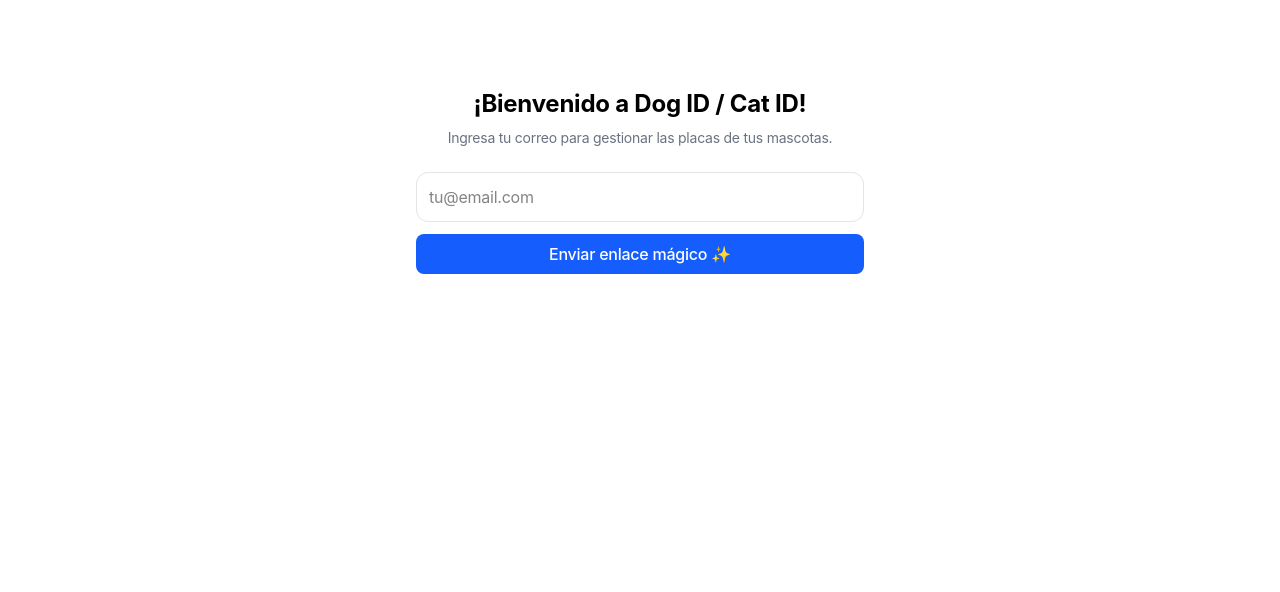
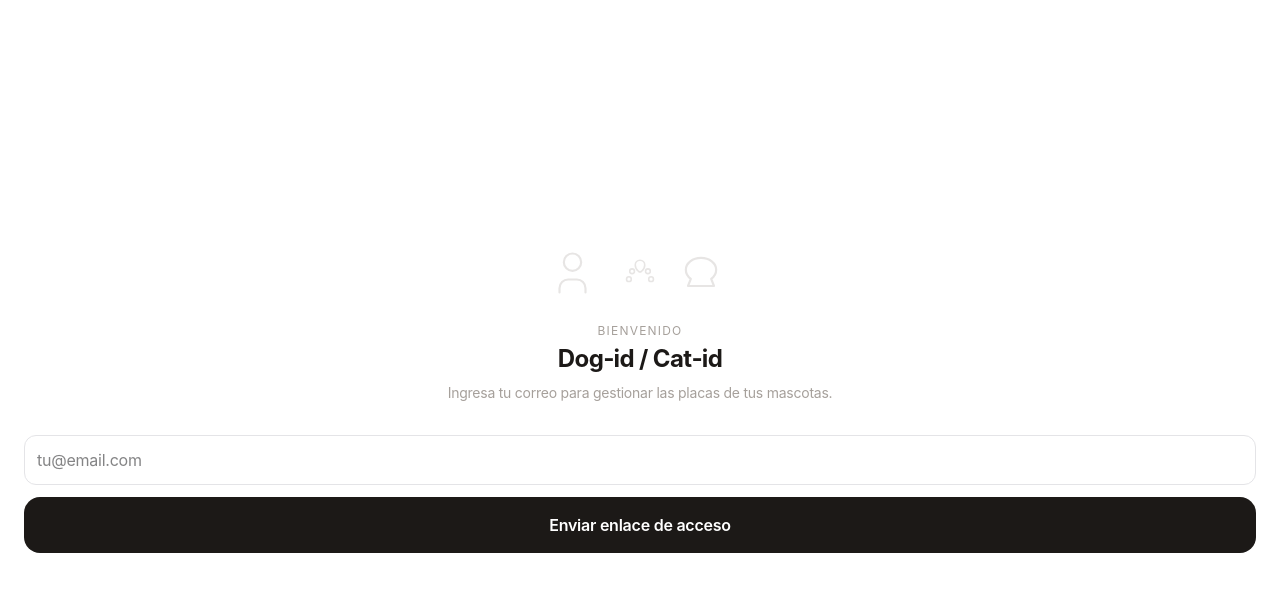
Before and after one commit to jkoiacol-cyber/Dog-id, a Next.js app: page / in a window 1280 px wide. Shown: the top 592 px of the page. Built offline with nearby package versions, Linux system fonts and the light colour scheme.

Commit message:
feat: estilo home + he encontrado mascota va directo al perfil público

```diff
--- a/app/HomePageContent.tsx
+++ b/app/HomePageContent.tsx
@@ -12,13 +12,14 @@ export default function HomePageContent() {
   const error = searchParams.get("error");
 
   const [email, setEmail] = useState("");
-  const [mode, setMode] = useState<"none" | "login">("none");
+  const [mode, setMode] = useState<"none" | "login" | "scan">("none");
   const [sent, setSent] = useState(false);
 
-  // 🔄 EFECTO DE CONTROL: Si no hay parámetros en la URL, activa el modo login por defecto
   useEffect(() => {
-    if (!slug && !secretId && !error) {
-      setMode("login");
+    if (slug && secretId && !error) {
+      setMode("scan"); // Vino de escanear un QR
+    } else if (!slug && !secretId && !error) {
+      setMode("login"); // Acceso directo sin QR
     }
   }, [slug, secretId, error]);
 
@@ -27,66 +28,78 @@ export default function HomePageContent() {
       method: "POST",
       body: JSON.stringify({ email }),
     });
-
-    if (!res.ok) {
-      alert("Error enviando el enlace");
-      return;
-    }
-
+    if (!res.ok) { alert("Error enviando el enlace"); return; }
     setSent(true);
   };
 
-  const tagErrorMessage = () => {
-    if (error === "inactive_tag") {
+  // ── Pantalla de escaneo QR ──────────────────────────────────
+  if (mode === "scan" && slug && secretId) {
     return (
-        <div className="w-full max-w-md bg-red-50 border border-red-200 rounded-xl p-4 text-center mb-6">
-          <p className="text-2xl mb-2">🚫</p>
-          <p className="text-red-700 font-bold text-sm">Placa desactivada</p>
-          <p className="text-red-500 text-xs mt-1">
-            Esta placa ha sido desactivada. Contacta con el soporte si crees que es un error.
-          </p>
+      <div className="min-h-screen bg-white flex flex-col items-center justify-center px-6">
+        {/* Iconos */}
+        <div className="flex items-end gap-4 mb-6">
+          <svg width="52" height="52" viewBox="0 0 24 24" fill="none" stroke="currentColor" strokeWidth="1" strokeLinecap="round" strokeLinejoin="round" className="text-stone-200">
+            <circle cx="9" cy="7" r="4"/><path d="M3 21v-2a4 4 0 0 1 4-4h4a4 4 0 0 1 4 4v2"/>
+          </svg>
+          <svg width="38" height="38" viewBox="0 0 24 24" fill="none" stroke="currentColor" strokeWidth="1" strokeLinecap="round" strokeLinejoin="round" className="text-stone-200 mb-1">
+            <path d="M12 2a3 3 0 0 0-3 3c0 1.5.8 3 2 4 .4.3.7.5 1 .5s.6-.2 1-.5c1.2-1 2-2.5 2-4a3 3 0 0 0-3-3z"/>
+            <circle cx="7" cy="9" r="1.5"/><circle cx="17" cy="9" r="1.5"/>
+            <circle cx="5" cy="14" r="1.5"/><circle cx="19" cy="14" r="1.5"/>
+          </svg>
+          <svg width="52" height="52" viewBox="0 0 24 24" fill="none" stroke="currentColor" strokeWidth="1" strokeLinecap="round" strokeLinejoin="round" className="text-stone-200">
+            <path d="M12 5c-3.9 0-7 2.5-7 5.5 0 1.7.9 3.2 2.3 4.2L6 18h12l-1.3-3.3C18.1 13.7 19 12.2 19 10.5 19 7.5 15.9 5 12 5z"/>
+          </svg>
+        </div>
+
+        <p className="text-xs text-stone-400 uppercase tracking-widest mb-1">Bienvenido</p>
+        <h1 className="text-2xl font-bold text-stone-900 tracking-tight mb-8">
+          Dog‑id / Cat‑id
+        </h1>
+
+        <div className="w-full flex flex-col gap-3">
+          {/* Propietario → login con secret_id para registrar/gestionar */}
+          <button
+            onClick={() => setMode("login")}
+            className="w-full bg-stone-900 text-white text-center font-semibold py-4 rounded-2xl active:scale-95 active:bg-stone-700 transition-transform"
+          >
+            Soy propietario
+          </button>
+
+          {/* Encontré la mascota → directo al perfil público */}
+          <button
+            onClick={() => router.push(`/pets/${slug}`)}
+            className="w-full bg-white border border-stone-200 text-stone-700 text-center font-semibold py-4 rounded-2xl active:scale-95 active:bg-stone-50 transition-transform"
+          >
+            He encontrado una mascota
+          </button>
+        </div>
       </div>
     );
   }
 
-    if (error === "pending_tag") {
+  // ── Pantalla de login ───────────────────────────────────────
+  if (mode === "login") {
     return (
-        <div className="w-full max-w-md bg-amber-50 border border-amber-200 rounded-xl p-4 text-center mb-6">
-          <p className="text-2xl mb-2">⏳</p>
-          <p className="text-amber-700 font-bold text-sm">Placa en período de baja</p>
-          <p className="text-amber-500 text-xs mt-1">
-            Esta placa está siendo procesada y estará disponible próximamente.
-            Si es tuya, puedes volver a usarla en unos meses.
-          </p>
+      <div className="min-h-screen bg-white flex flex-col items-center justify-center px-6">
+        <div className="flex items-end gap-4 mb-6">
+          <svg width="52" height="52" viewBox="0 0 24 24" fill="none" stroke="currentColor" strokeWidth="1" strokeLinecap="round" strokeLinejoin="round" className="text-stone-200">
+            <circle cx="9" cy="7" r="4"/><path d="M3 21v-2a4 4 0 0 1 4-4h4a4 4 0 0 1 4 4v2"/>
+          </svg>
+          <svg width="38" height="38" viewBox="0 0 24 24" fill="none" stroke="currentColor" strokeWidth="1" strokeLinecap="round" strokeLinejoin="round" className="text-stone-200 mb-1">
+            <path d="M12 2a3 3 0 0 0-3 3c0 1.5.8 3 2 4 .4.3.7.5 1 .5s.6-.2 1-.5c1.2-1 2-2.5 2-4a3 3 0 0 0-3-3z"/>
+            <circle cx="7" cy="9" r="1.5"/><circle cx="17" cy="9" r="1.5"/>
+            <circle cx="5" cy="14" r="1.5"/><circle cx="19" cy="14" r="1.5"/>
+          </svg>
+          <svg width="52" height="52" viewBox="0 0 24 24" fill="none" stroke="currentColor" strokeWidth="1" strokeLinecap="round" strokeLinejoin="round" className="text-stone-200">
+            <path d="M12 5c-3.9 0-7 2.5-7 5.5 0 1.7.9 3.2 2.3 4.2L6 18h12l-1.3-3.3C18.1 13.7 19 12.2 19 10.5 19 7.5 15.9 5 12 5z"/>
+          </svg>
         </div>
-      );
-    }
 
-    if (error === "invalid_tag") {
-      return (
-        <div className="w-full max-w-md bg-red-50 border border-red-200 rounded-xl p-4 text-center mb-6">
-          <p className="text-2xl mb-2">❌</p>
-          <p className="text-red-700 font-bold text-sm">QR no válido</p>
-          <p className="text-red-500 text-xs mt-1">
-            Este QR no corresponde a ninguna placa registrada.
-          </p>
-        </div>
-      );
-    }
-
-    return null;
-  };
-
-  return (
-    <div className="relative min-h-screen flex flex-col items-center justify-start px-6 pt-12 pb-6 bg-white text-black">
-      {/* Mensajes de error del QR si existieran */}
-      {tagErrorMessage()}
-
-      {/* Si el modo cambia a login o no hay parámetros, mostramos el acceso */}
-      {mode === "login" && (
-        <div className="w-full max-w-md flex flex-col items-center justify-center mt-10">
-          <h1 className="text-2xl font-bold mb-2 text-center">¡Bienvenido a Dog ID / Cat ID!</h1>
-          <p className="text-gray-500 text-sm mb-6 text-center">
+        <p className="text-xs text-stone-400 uppercase tracking-widest mb-1">Bienvenido</p>
+        <h1 className="text-2xl font-bold text-stone-900 tracking-tight mb-2">
+          Dog‑id / Cat‑id
+        </h1>
+        <p className="text-sm text-stone-400 mb-8 text-center">
           Ingresa tu correo para gestionar las placas de tus mascotas.
         </p>
 
@@ -97,32 +110,52 @@ export default function HomePageContent() {
               placeholder="tu@email.com"
               value={email}
               onChange={(e) => setEmail(e.target.value)}
-                className="w-full px-4 py-2 border border-gray-300 rounded-lg focus:outline-none focus:ring-2 focus:ring-blue-500 text-black bg-gray-50"
+              onKeyDown={(e) => e.key === "Enter" && sendMagicLink()}
+              className="w-full px-4 py-4 border border-stone-200 rounded-2xl text-stone-900 bg-white text-base focus:outline-none focus:ring-2 focus:ring-stone-900"
             />
             <button
               onClick={sendMagicLink}
-                className="w-full bg-blue-600 hover:bg-blue-700 text-white font-medium py-2 rounded-lg transition-colors"
+              className="w-full bg-stone-900 text-white font-semibold py-4 rounded-2xl active:scale-95 active:bg-stone-700 transition-transform"
             >
-                Enviar enlace mágico ✨
+              Enviar enlace de acceso
             </button>
           </div>
         ) : (
-            <div className="w-full bg-green-50 border border-green-200 rounded-xl p-4 text-center">
-              <p className="text-green-700 font-bold text-sm">¡Enlace enviado!</p>
-              <p className="text-green-600 text-xs mt-1">
-                Revisa tu bandeja de entrada para iniciar sesión de forma segura.
+          <div className="w-full bg-stone-50 border border-stone-200 rounded-2xl p-5 text-center">
+            <p className="text-stone-900 font-bold">¡Enlace enviado!</p>
+            <p className="text-stone-500 text-sm mt-1">
+              Revisa tu bandeja de entrada para iniciar sesión.
             </p>
-            </div>
-          )}
-        </div>
-      )}
-
-      {/* Si viene un slug válido (flujo normal de escaneo), podrías pintar algo extra aquí */}
-      {slug && !error && (
-        <div className="mt-6 p-4 bg-blue-50 border border-blue-200 rounded-xl text-center">
-          <p className="text-blue-700 font-medium">Procesando placa: <span className="font-bold">{slug}</span></p>
           </div>
         )}
       </div>
     );
   }
+
+  // ── Error de QR ─────────────────────────────────────────────
+  if (error) {
+    return (
+      <div className="min-h-screen bg-white flex items-center justify-center px-6">
+        <div className="max-w-sm w-full text-center space-y-4">
+          {error === "inactive_tag" && <>
+            <p className="text-4xl">🚫</p>
+            <h1 className="text-xl font-bold text-stone-900">Placa desactivada</h1>
+            <p className="text-stone-500 text-sm">Contacta con el soporte si crees que es un error.</p>
+          </>}
+          {error === "pending_tag" && <>
+            <p className="text-4xl">⏳</p>
+            <h1 className="text-xl font-bold text-stone-900">Placa en período de baja</h1>
+            <p className="text-stone-500 text-sm">Estará disponible próximamente.</p>
+          </>}
+          {error === "invalid_tag" && <>
+            <p className="text-4xl">❌</p>
+            <h1 className="text-xl font-bold text-stone-900">QR no válido</h1>
+            <p className="text-stone-500 text-sm">Este QR no corresponde a ninguna placa registrada.</p>
+          </>}
+        </div>
+      </div>
+    );
+  }
+
+  return null;
+}
```
Lines whose indentation alone changed are shown as unchanged.
